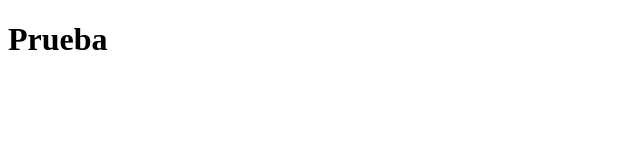
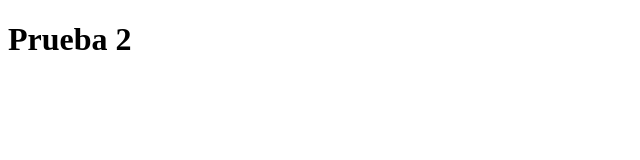
Before and after one commit to NGShiroNL/CV, a plain HTML site: page index.html in a window 1280 px wide. Shown: the full height of the page, 0-640 px from the left. Drawn offline with Linux system fonts and the light colour scheme.

Commit message:
Update index.html

```diff
--- a/index.html
+++ b/index.html
@@ -11,6 +11,6 @@
     <link href="https://fonts.googleapis.com/css2?family=Mukta&display=swap" rel="stylesheet">
 </head>
 <body>
-<h1> Prueba</h1>
+<h1> Prueba 2</h1>
 </body>
 </html>
```
